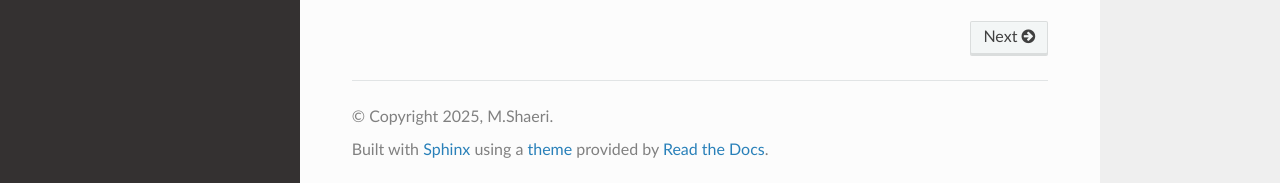
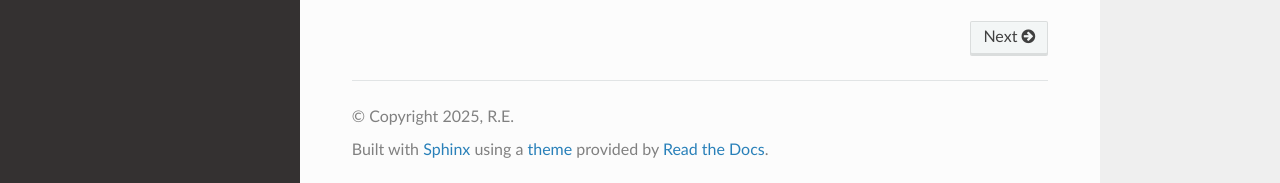
Before and after one commit to birddevelper/dequest-documentation, a Sphinx documentation site: the page built from docs/source/index.rst, in a window 1280 px wide and 1009 px high. Shown: the part 823-1006 px from the top of the window. Built offline with Sphinx 7.4.7 and the Read the Docs theme 3.1.0, drawn with Linux system fonts in a browser that asks for light colours; pages that are not in the unit, such as notebooks, are missing from menus; some of the changed lines change nothing that is shown.

Commit message:
Update conf.py

```diff
--- a/docs/source/conf.py
+++ b/docs/source/conf.py
@@ -3,11 +3,11 @@
 # -- Project information
 
 project = "Dequest"
-copyright = "2025, M.Shaeri"
-author = "M.Shaeri"
+copyright = "2025, R.E"
+author = "R.E"
 
-release = "0.4.0"
-version = "0.4.0"
+release = "0.5.0"
+version = "0.5.0"
 
 # -- General configuration
 
```
